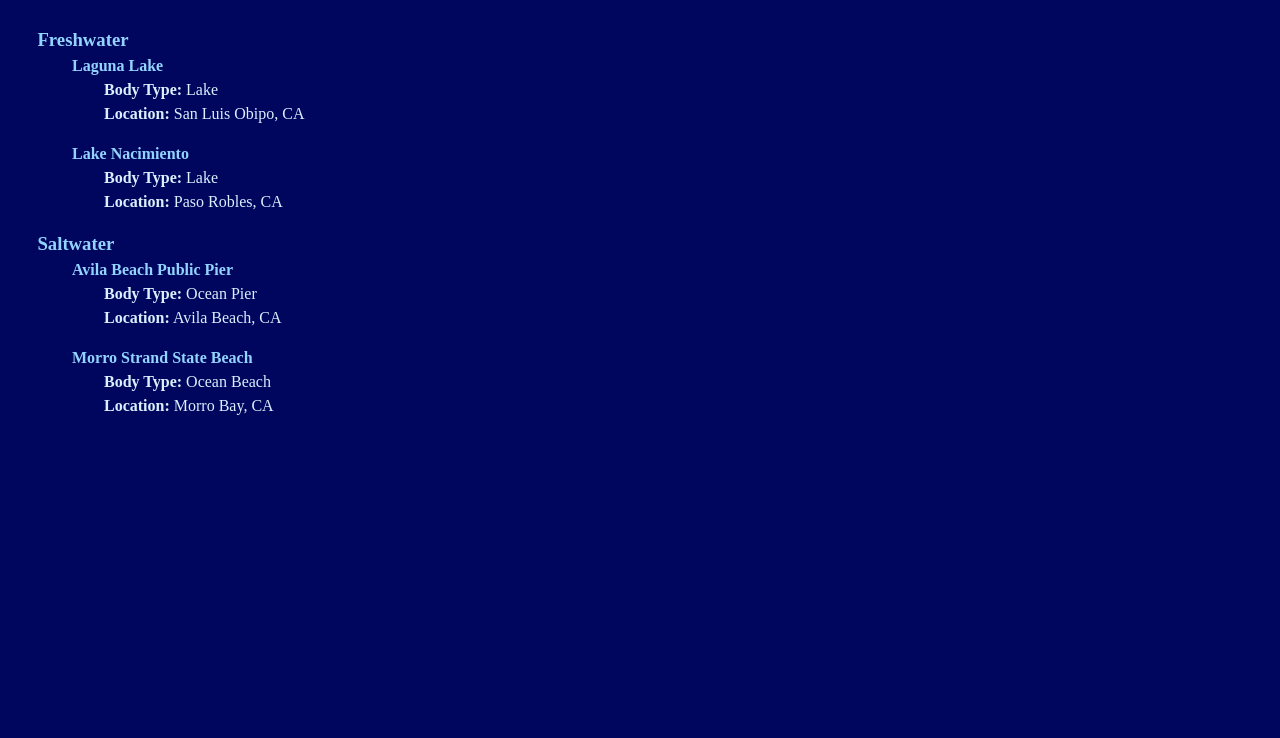
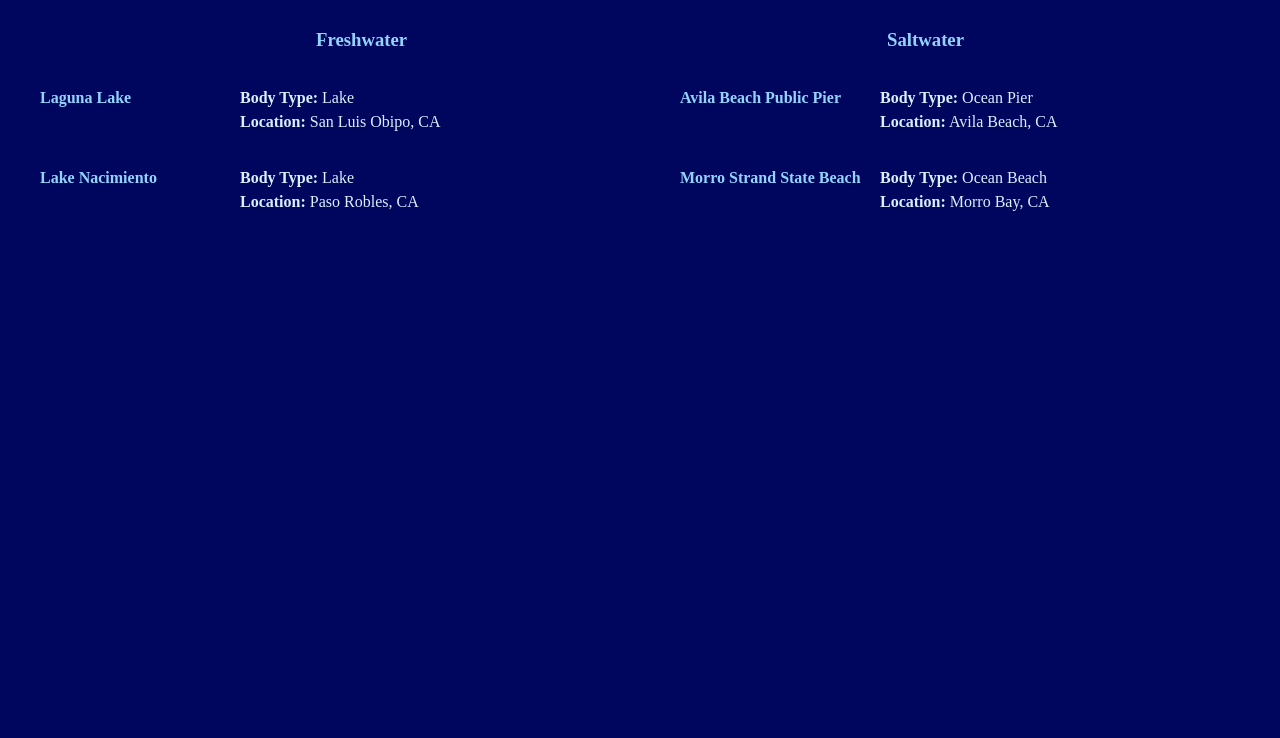
Before and after one commit to xgarcia17/Catch-Collector, a website: page packages/proto/public/pages/waters.html in a window 1280 px wide. Shown: the part 62-800 px from the top of the page. Drawn offline with Linux system fonts and the light colour scheme; a web font is replaced by a local one.

Commit message:
split up pages into grids; create new css files for syling for specific pages

```diff
--- a/packages/proto/public/pages/waters.html
+++ b/packages/proto/public/pages/waters.html
@@ -4,6 +4,7 @@
     <link rel="stylesheet" href="/styles/reset.css" />
     <link rel="stylesheet" href="/styles/tokens.css" />
     <link rel="stylesheet" href="/styles/page.css" />
+    <link rel="stylesheet" href="/styles/waters.css" />
     <meta charset="UTF-8">
     <link rel="preconnect" href="https://fonts.googleapis.com">
     <link rel="preconnect" href="https://fonts.gstatic.com" crossorigin>
@@ -11,42 +12,50 @@
     <meta name="viewport" content="width=device-width, initial-scale=1.0">
     <title>Catch Collector</title>
 </head>
-<body>
+<body class="page">
     <header>
-        <h1 class="header-title">Waters</h1>
+        <h1 class="header-title">Catch Collector &nbsp|&nbsp Waters</h1>
         <div class="header-contents">
             <a href="../index.html"><h2>Home</h2></a>
             <h2>Menu</h2>
             <h2>Xavier G.</h2>
         </div>
     </header>
-    <div class="waters-body-container">
-        <h3 class="section-title">Freshwater</h3>
-        <ul>
-            <div class="water-details">
-                <dt><h4>Laguna Lake</h4></dt>
+    <div class="section-titles">
+        <h3>Freshwater</h3>
+        <h3>Saltwater</h3>
+    </div>
+    <ul class="freshwater-section">
+        <div class="water-content">
+            <h4>Laguna Lake</h4>
+            <div class="water-description">
                 <dd><strong>Body Type:</strong> Lake</dd>
                 <dd><strong>Location:</strong> San Luis Obipo, CA</dd>
             </div>
-            <div class="water-details">
-                <dt><h4>Lake Nacimiento</h4></dt>
+        </div>
+        <div class="water-content">
+            <h4>Lake Nacimiento</h4>
+            <div class="water-description">
                 <dd><strong>Body Type:</strong> Lake</dd>
                 <dd><strong>Location:</strong> Paso Robles, CA</dd>
             </div>
-        </ul>
-        <h3 class="section-title">Saltwater</h3>
-        <ul>
-            <div class="water-details">
-                <dt><h4>Avila Beach Public Pier</h4></dt>
+        </div>
+    </ul>
+    <ul class="saltwater-section">
+        <div class="water-content">
+            <h4>Avila Beach Public Pier</h4>
+            <div class="water-description">
                 <dd><strong>Body Type:</strong> Ocean Pier</dd>
                 <dd><strong>Location:</strong> Avila Beach, CA</dd>
             </div>
-            <div class="water-details">
-                <dt><h4>Morro Strand State Beach</h4></dt>
+        </div>
+        <div class="water-content">
+            <h4>Morro Strand State Beach</h4>
+            <div class="water-description">
                 <dd><strong>Body Type:</strong> Ocean Beach</dd>
                 <dd><strong>Location:</strong> Morro Bay, CA</dd>
             </div>
-        </ul>
-    </div>
+        </div>
+    </ul>
 </body>
 </html>
--- a/packages/proto/public/styles/page.css
+++ b/packages/proto/public/styles/page.css
@@ -1,3 +1,15 @@
+
+/* Page grid */
+.page {
+    display: grid;
+    grid-template-columns: [start] 1fr 1fr 1fr 1fr [end];
+    grid-row-gap: var(--margin-small);
+}
+.page > header {
+    grid-column: start / end;
+    margin-bottom: -1 * var(--margin-small);
+}
+
 /* Icons */
 svg.icon {
     display: inline;
@@ -53,7 +65,7 @@ a {
     text-decoration: none;
 }
 a:hover {
-    font-size: 1.var(--margin-small);
+    font-size: 1.10em;
 }
 
 /* Tables */
@@ -72,6 +84,8 @@ table {
     margin-right: var(--margin-small);
     margin-bottom: var(--margin-small);
 
+    grid-column: 1 / 5;
+
     .table-container-centered {
         display: flex;
         justify-content: center;
@@ -80,6 +94,7 @@ table {
 }
 .table-title {
     padding-bottom: var(--margin-tiny);
+    text-align: center;
 }
 
 /* Header Text */
@@ -92,6 +107,7 @@ header {
     align-items: center;
     justify-content: space-between;
     margin-bottom: var(--margin-small);
+    flex-basis: min-content;
 }
 .header-title {
     margin-left: 0.25em;
@@ -108,27 +124,3 @@ header {
 header h2 {
     color: var(--color-large-header);
 }
-
-.trip-section-block {
-    margin-bottom: var(--margin-tiny);
-}
-
-.gear-body-container > ul {
-    margin-bottom: var(--margin-tiny);
-}
-
-.gear-combo-section {
-    margin-bottom: var(--margin-tiny);
-}
-
-.waters-body-container {
-    > ul {
-        margin-left: var(--margin-small);
-    }
-}
-.water-details {
-    margin-bottom: var(--margin-tiny);
-    > dd {
-        margin-left: var(--margin-small);
-    }
-}
--- /dev/null
+++ b/packages/proto/public/styles/waters.css
@@ -0,0 +1,37 @@
+
+/* CSS for waters.html specific styling */
+
+.page {
+    margin-left: none;
+    > .section-titles {
+        grid-column: start / end;
+        display: flex;
+        text-align: center;
+        justify-content: center;
+        gap: 30em;
+    }
+}
+
+.water-content {
+    margin-bottom: var(--margin-small);
+    display: grid;
+    grid-template-columns: 1fr 2fr;
+    h4 {
+        grid-column: 1 / 2;
+    }
+    .water-description {
+        grid-column: 2 / 3;
+    }
+}
+
+.freshwater-section {
+    display: grid;
+    grid-column: start / 3;
+    grid-auto-rows: auto;
+}
+.saltwater-section {
+    display: grid;
+    /* padding-left: -1 * var(--margin-small); */
+    grid-column: 3 / end;
+    grid-auto-rows: auto;
+}
```
Also changed, not shown: packages/proto/public/index.html (+4 -3 lines), packages/proto/public/pages/catches.html (+2 -1 lines), packages/proto/public/pages/fish.html (+7 -3 lines), packages/proto/public/pages/gear.html (+20 -14 lines), packages/proto/public/pages/trips.html (+3 -4 lines), packages/proto/public/styles/gear.css (added, +34 -0 lines), packages/proto/public/styles/trips.css (added, +16 -0 lines), packages/proto/public/styles/reset.css (indentation only).
